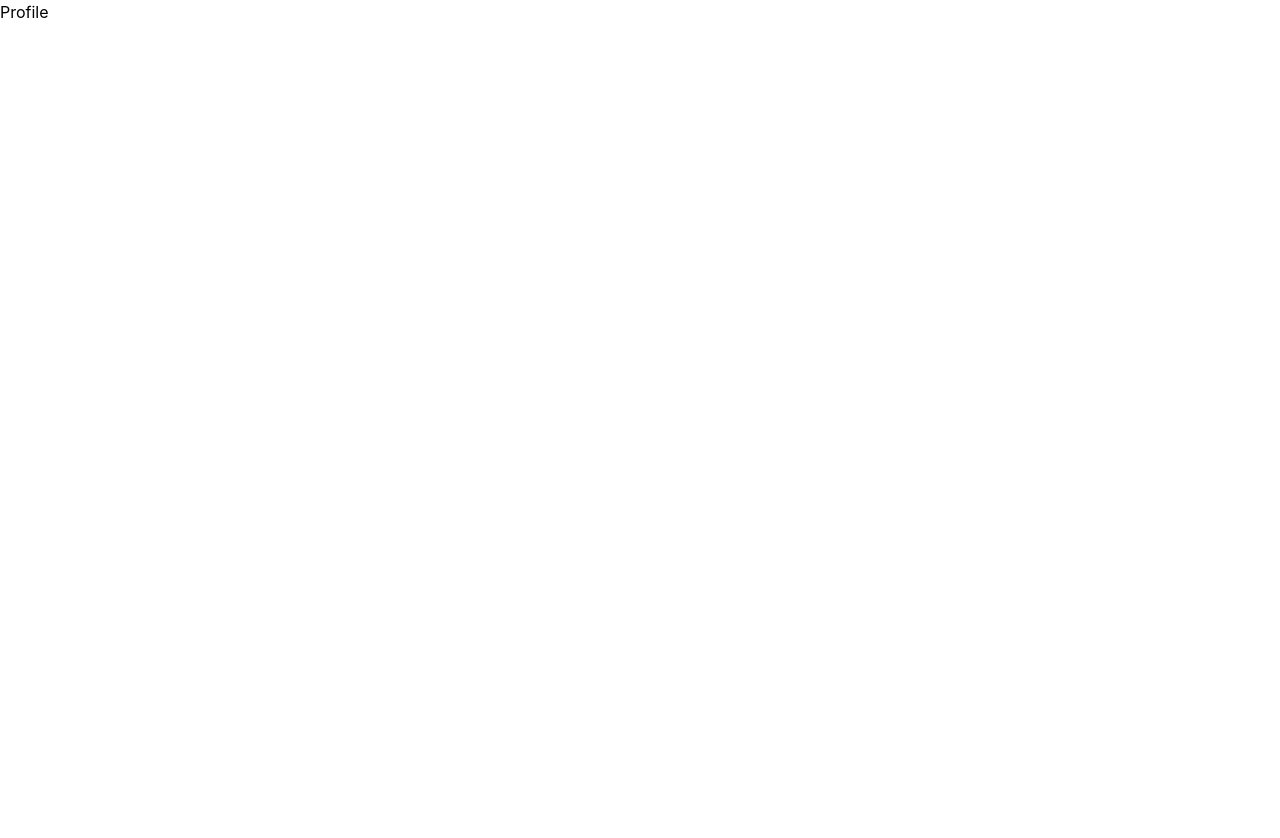
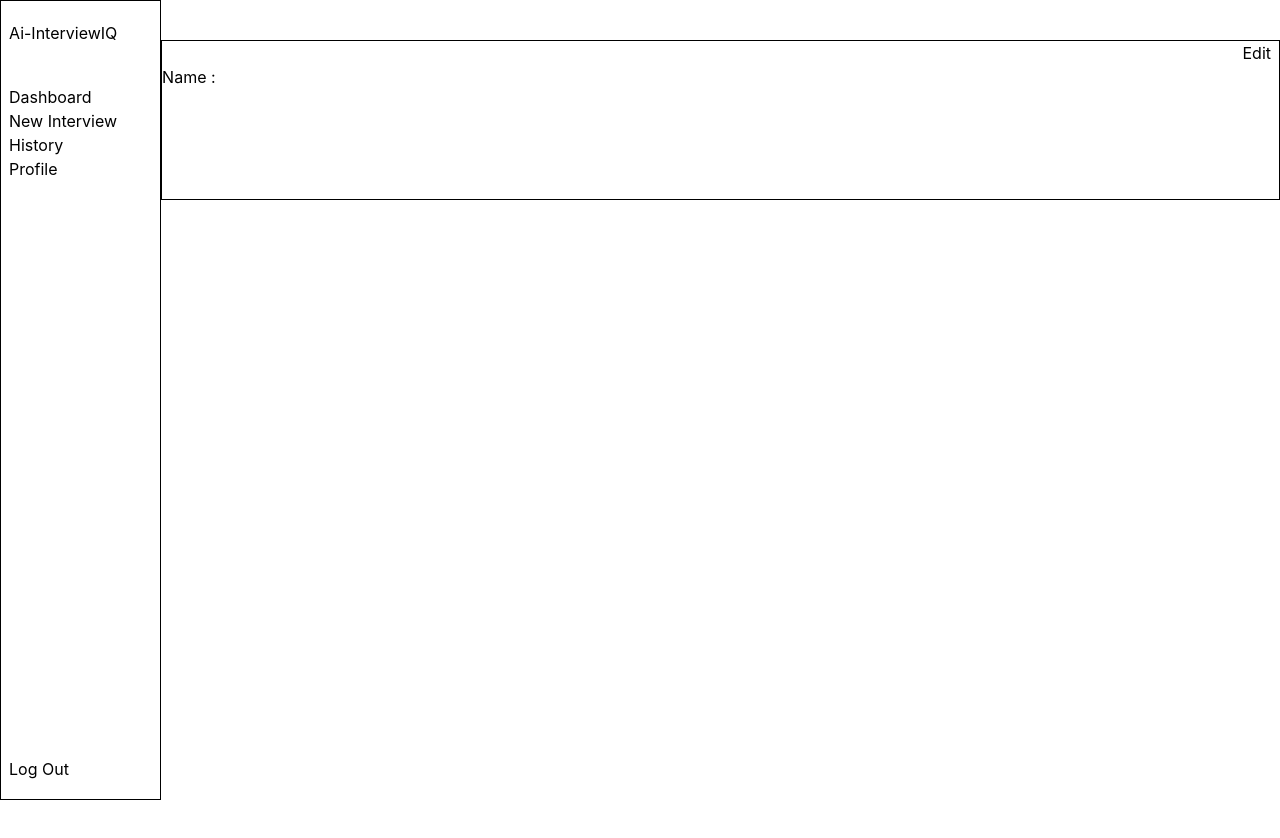
Before and after one commit to NiteshTagadghar/Ai-InterviewIQ, a React (Vite) app in the folder client/interviewIQ-client/: page /profile in a window 1280 px wide. Before the commit the page ends 800 px from the top, so only its background shows below. Built offline with nearby package versions, Linux system fonts and the light colour scheme; sample sign-in values are in the browser's storage.

Commit message:
added side navbar items and new routes

```diff
--- a/client/interviewIQ-client/src/App.jsx
+++ b/client/interviewIQ-client/src/App.jsx
@@ -1,4 +1,4 @@
-import { BrowserRouter, Route, Routes, useParams, useRoutes, useSearchParams } from "react-router-dom"
+import { BrowserRouter, Outlet, Route, Routes, useLocation, useParams, useRoutes, useSearchParams } from "react-router-dom"
 import Signup from "./pages/Signup"
 import Login from "./pages/Login"
 import Home from "./pages/Home"
@@ -9,37 +9,22 @@ import FallbackComponent from "./components/FallbackComponent"
 import Sidebar from "./components/Sidebar"
 import Profile from "./components/Profile"
 import { useState } from "react"
+import NewInterview from "./pages/NewInterview"
+import History from "./pages/History"
+import ContextProvider from "./components/ContextProvider"
 
 
 function App() {
-
-  const params = useParams()
-  const [hideSidebar,setHideSidebar] = useState(false)
-  // const searchParams = useSearchParams()
-
-  console.log(params)
-
-
-  /*
-
-
-  if(route == "signup" || route =="login"){
-
-    setHideSidebar(true)
-  }
-  */
-
-  console.log(hideSidebar,'hide side bar')
 
   return (
     <>
 
       <ToastContainer />
 
-
-
       <BrowserRouter>
         <Routes>
+
+          <Route element={<Layout />}>
 
             <Route element={<ProtectedLayout />}>
               <Route path="/signup" element={<Signup />} />
@@ -51,14 +36,45 @@ function App() {
                 <Route path="*" element={<FallbackComponent />} />
                 <Route path="/" element={<Home />} />
                 <Route path="/profile" element={<Profile />} />
+                <Route path="/new-interview" element={<NewInterview />} />
+                <Route path="/history" element={<History />} />
               </Route>
+
+          </Route>
+
         </Routes>
       </BrowserRouter>
-
-
-
     </>
   )
 }
 
+
+
+function Layout() {
+
+  const location = useLocation()
+
+  const isBarHidden = location.pathname == "/login" || location.pathname == "/signup"
+
+  return (
+    <div className="h-screen flex">
+
+      {
+        !isBarHidden && <div className="border-1 w-46">
+          <Sidebar />
+
+        </div>
+      }
+
+      <div className=" w-full">
+
+        <Outlet />
+
+      </div>
+
+    </div>
+  )
+}
+
+
 export default App
--- a/client/interviewIQ-client/src/components/AuthProtectedRoute.jsx
+++ b/client/interviewIQ-client/src/components/AuthProtectedRoute.jsx
@@ -1,12 +1,15 @@
 import React from 'react'
 import { Navigate, Outlet } from 'react-router-dom'
+import ContextProvider from './ContextProvider'
 
 function AuthProtectedRoute() {
 
     if(!localStorage.getItem("user")) return <Navigate  to="/login" replace/>
   return (
     <div>
+      <ContextProvider>
         <Outlet />
+      </ContextProvider>
     </div>
   )
 }
--- /dev/null
+++ b/client/interviewIQ-client/src/components/ContextProvider.jsx
@@ -0,0 +1,26 @@
+import React, { createContext, useEffect, useState } from 'react'
+
+
+export const UserProvider = createContext()
+
+function ContextProvider({children}) {
+
+
+
+  const [userDetails,setUserDetails] = useState({})
+  // const [userPreference,setUserPrefernece] = useState()
+
+  useEffect(()=>{
+    const newDetails = JSON.parse(localStorage.getItem('user'))
+    setUserDetails(newDetails)
+  },[])
+
+
+  return (
+    <UserProvider.Provider value={{userDetails}}>
+      {children}
+    </UserProvider.Provider>
+  )
+}
+
+export default ContextProvider
--- a/client/interviewIQ-client/src/components/FallbackComponent.jsx
+++ b/client/interviewIQ-client/src/components/FallbackComponent.jsx
@@ -3,9 +3,13 @@ import { Link } from 'react-router-dom'
 
 function FallbackComponent() {
   return (
-    <div>
-        <h1>Page not found</h1>
-        <Link to="/">Home</Link>
+    <div className='h-screen flex justify-center items-center'>
+      <div>
+
+        <p>Page not found</p>
+
+        <Link to="/">Redirect to <span className='text-blue-500'>Home</span></Link>
+      </div>
     </div>
   )
 }
--- a/client/interviewIQ-client/src/components/Profile.jsx
+++ b/client/interviewIQ-client/src/components/Profile.jsx
@@ -1,8 +1,26 @@
-import React from 'react'
+import React, { useContext } from 'react'
+import { UserProvider } from './ContextProvider'
+
 
 function Profile() {
+  const {userDetails} = useContext(UserProvider)
+
+  console.log(userDetails,'user details')
   return (
-    <div>Profile</div>
+    <div className='h-screen'>
+
+      <div className='h-40 mt-10 border-1'>
+
+        <div className='flex justify-end '>
+          <button className='mr-2'>Edit</button>
+        </div>
+
+        <div>
+          <p>Name : {}</p>
+        </div>
+
+      </div>
+    </div>
   )
 }
 
--- a/client/interviewIQ-client/src/components/Sidebar.jsx
+++ b/client/interviewIQ-client/src/components/Sidebar.jsx
@@ -1,8 +1,55 @@
 import React from 'react'
+import { navItems } from '../utils/navItems'
+import { Link, useNavigate } from 'react-router-dom'
 
 function Sidebar() {
+
+  const navigate = useNavigate()
+
+  /*
+
+  Nav items
+
+  1. Dashboard  (Display the graph of grouwth, weak areas and strong areas also a button to book new interview)
+  2. New Interview (Take details like, frontend or backend, level of interview easy, medium or hard, duration of the interview, send mail after completion of interview)
+  3. History (Display all previous interviews data )
+  4. Profile (Can update name, email, phone, stack,change password, languages and skills)
+  5. Log out (Clear user details from localstorage )
+
+  */
+
+  function logout(){
+    localStorage.clear()
+    navigate("/login")
+  }
+
+
   return (
-    <div>Sidebar</div>
+    <div className='flex flex-col justify-between h-screen py-5 pl-2'>
+
+      <div>
+
+        <header>
+          <h1>Ai-InterviewIQ</h1>
+        </header>
+
+        <nav className='mt-10'>
+
+          <ul>
+            {navItems.map((item) => {
+              return <li key={item.path}>
+                <Link to={item.path}  > {item.name}</Link>
+              </li>
+            })}
+          </ul>
+
+        </nav>
+      </div>
+
+      <div>
+        <button onClick={logout} className='cursor-pointer'>Log Out</button>
+      </div>
+    </div>
   )
 }
 
--- /dev/null
+++ b/client/interviewIQ-client/src/pages/History.jsx
@@ -0,0 +1,9 @@
+import React from 'react'
+
+function History() {
+  return (
+    <div>History</div>
+  )
+}
+
+export default History
--- a/client/interviewIQ-client/src/pages/Home.jsx
+++ b/client/interviewIQ-client/src/pages/Home.jsx
@@ -1,6 +1,7 @@
 import React from 'react'
 
 function Home() {
+
   return (
     <div>Home</div>
   )
--- /dev/null
+++ b/client/interviewIQ-client/src/pages/NewInterview.jsx
@@ -0,0 +1,9 @@
+import React from 'react'
+
+function NewInterview() {
+  return (
+    <div>NewInterview</div>
+  )
+}
+
+export default NewInterview
--- /dev/null
+++ b/client/interviewIQ-client/src/utils/navItems.js
@@ -0,0 +1,19 @@
+export const navItems = [
+    {
+        name: "Dashboard",
+        path: "/",
+
+    },
+    {
+        name: "New Interview",
+        path: "/new-interview"
+    },
+    {
+        name: "History",
+        path: "/history"
+    },
+    {
+        name: "Profile",
+        path: "/profile"
+    }
+]
```
Lines whose indentation alone changed are shown as unchanged.
